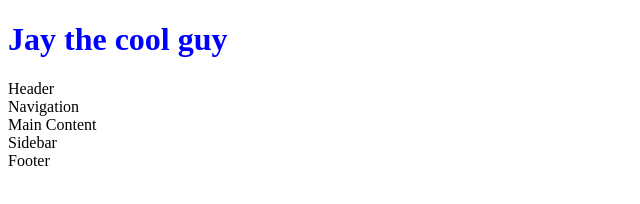
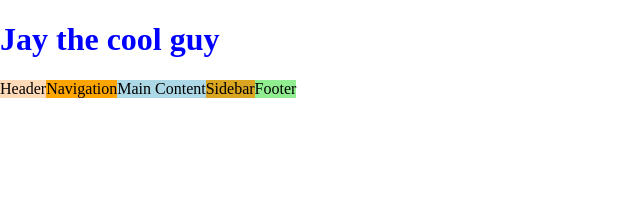
Before and after one commit to pokeydo/2016-02-24, a plain HTML site: page Index.html in a window 1280 px wide. Shown: the whole page, without its empty margins (0-640 px from the left). Drawn offline with Linux system fonts and the light colour scheme.

Commit message:
Added Colors to DIVS

```diff
--- a/main.css
+++ b/main.css
@@ -2,26 +2,30 @@ h1 {
   color: blue;
 }
 
+body {
+  margin: 0;
+}
+
 div {
-
+ float: left;
 }
 
 .header {
-
+ background-color: peachpuff;
 }
 
 .navigation {
-
+ background-color: orange
 }
 
 .main-content {
-
+ background-color: lightblue;
 }
 
 .sidebar {
-
+ background-color: goldenrod;
 }
 
 .footer {
-
+ background-color: lightgreen;
 }
```
